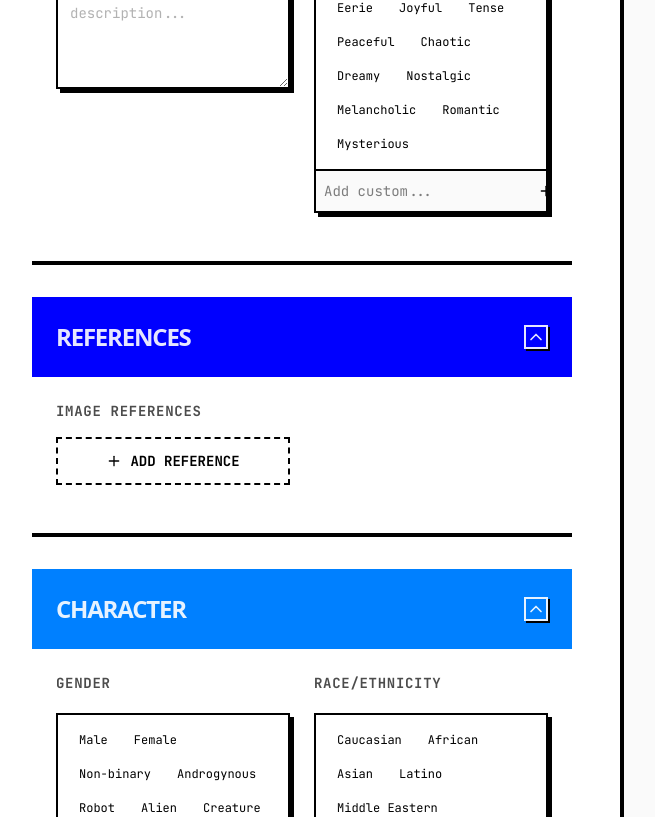
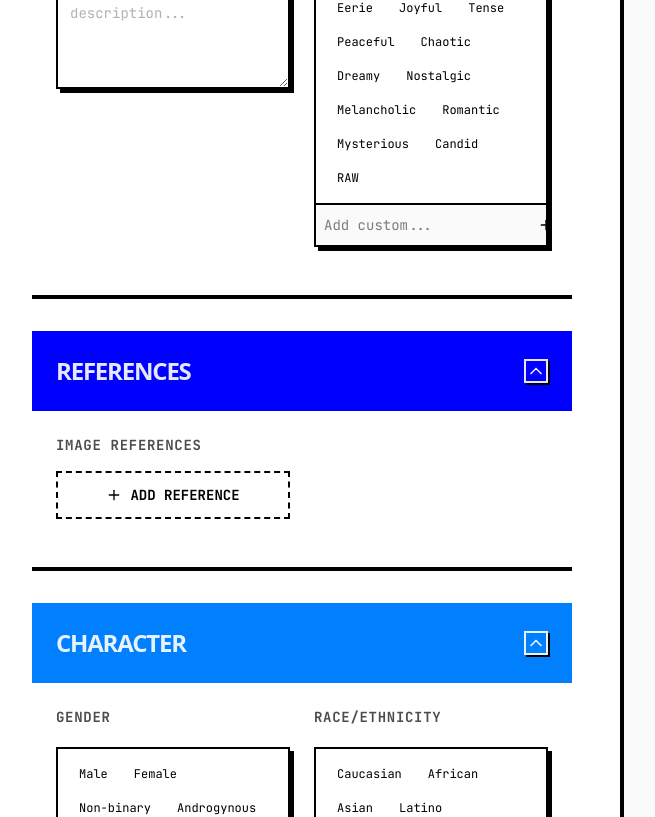
Before and after one commit to 3333444n/json-prompt-builder, a Next.js app: page / in a window 1280 px wide. Shown: the part 811-1628 px from the top of the page, without its empty margins (16-671 px from the left). Built offline with nearby package versions, Linux system fonts and the light colour scheme.

Commit message:
Refine UGC preset

```diff
--- a/components/form/presets-panel.tsx
+++ b/components/form/presets-panel.tsx
@@ -20,9 +20,44 @@ export function PresetsPanel() {
     };
 
     const applyUGC = () => {
-        updateField("cinematography", "shot_type", ["Selfie"]);
+        // Scene
+        updateField("scene", "atmosphere", ["Candid"]);
+
+        // Character
+        updateField("character", "skin", ["Subtle Subsurface Scattering", "Visible Pores", "Faint Asymmetry"]);
+
+        // Pose
+        updateField("pose", "type", ["Facing Camera"]);
+        updateField("pose", "gaze", ["Looking at Camera"]);
+        updateField("pose", "hand", ["Holding the camera"]);
+
+        // Location
+        updateField("place", "setting", ["Indoor"]);
+        updateField("place", "location", ["Bedroom"]);
+        updateField("place", "time", ["Morning"]);
+        updateField("place", "weather", ["Sunny"]);
+        updateField("place", "architecture", ["Modern"]);
+
+        // Lighting
+        updateField("lighting", "source", ["Sun", "Natural Light", "Window"]);
+        updateField("lighting", "color", ["Neutral"]);
+        updateField("lighting", "intensity", ["Soft"]);
+        updateField("lighting", "direction", ["Side"]);
+        updateField("lighting", "shadows", ["Soft"]);
+        updateField("lighting", "contrast-ratio", ["2:1 Low"]);
+
+        // Camera / Cinematography
         updateField("cinematography", "camera", ["iPhone"]);
+        updateField("cinematography", "photo_style", ["UGC", "Hyperrealistic"]);
+        updateField("cinematography", "camera_angle", ["Selfie", "Eye Level"]);
         updateField("cinematography", "lighting_style", ["Natural"]);
+        updateField("cinematography", "lenses", ["Phone Lenses"]);
+        updateField("cinematography", "film_stock", ["iPhone color"]);
+        updateField("cinematography", "format", [".heic"]);
+
+        // Clothing (optional, matching existing preset style if needed, but screenshot didn't specify.
+        // Keeping it cleared or default if not specified is safer, but 'Casual' fits the vibe.
+        // User asked to INCLUDE options from screenshot. I'll stick to just those options.)
         updateField("clothing", "style", ["Casual"]);
     };
 
--- a/lib/section-data.ts
+++ b/lib/section-data.ts
@@ -9,7 +9,7 @@ export const SECTIONS: SectionConfig[] = [
         descriptionPrefix: "SCENE:",
         fields: [
             { id: "description", label: "Scene Description", options: [], type: "textarea" },
-            { id: "atmosphere", label: "Atmosphere", options: ["Eerie", "Joyful", "Tense", "Peaceful", "Chaotic", "Dreamy", "Nostalgic", "Melancholic", "Romantic", "Mysterious"] },
+            { id: "atmosphere", label: "Atmosphere", options: ["Eerie", "Joyful", "Tense", "Peaceful", "Chaotic", "Dreamy", "Nostalgic", "Melancholic", "Romantic", "Mysterious", "Candid", "RAW"] },
         ]
     },
     {
@@ -62,10 +62,9 @@ export const SECTIONS: SectionConfig[] = [
         visibleFor: ["photo", "video"],
         descriptionPrefix: "POSE:",
         fields: [
-            { id: "type", label: "Pose Type", options: ["Standing", "Sitting", "Lying Down", "Walking", "Running", "Jumping", "Fighting", "Dancing", "Floating", "Flying", "Falling", "Kneeling"] },
-            { id: "angle", label: "Angle", options: ["Front View", "Side View", "Back View", "Three-Quarter View", "Over-the-shoulder", "Dynamic Angle"] },
-            { id: "framing", label: "Framing", options: ["Close-up", "Medium Shot", "Full Body", "Cowboy Shot", "Extreme Close-up", "Wide Shot"] },
+            { id: "type", label: "Pose Type", options: ["Standing", "Sitting", "Lying Down", "Walking", "Running", "Jumping", "Fighting", "Dancing", "Floating", "Flying", "Falling", "Kneeling", "Facing Camera", "Back to Camera", "Profile View", "Side View", "Three-Quarter View", "Over-the-shoulder", "Dynamic Angle"] },
             { id: "gaze", label: "Gaze", options: ["Looking at Camera", "Looking Away", "Looking Up", "Looking Down", "Closed Eyes", "Squinting"] },
+            { id: "hand", label: "Hand", options: ["Holding a microphone", "Holding a phone", "Holding the camera", "Pointing at something"] },
         ],
     },
     {
@@ -93,12 +92,13 @@ export const SECTIONS: SectionConfig[] = [
         descriptionPrefix: "CAMERA:",
         fields: [
             { id: "photo_style", label: "Photo Style", options: ["Urban", "Editorial", "Street", "Documentary", "Black and White", "Color", "Vintage", "Analog", "UGC", "Cine Still", "Landscape", "Portrait", "Hyperrealistic"] },
-            { id: "camera_angle", label: "Camera Angle", options: ["Eye Level", "Low Angle", "High Angle", "Over the Shoulder", "Close-up", "Medium Shot", "Full Body", "Cowboy Shot", "Extreme Close-up", "Wide Shot", "Full Shot", "Medium Close-up", "American Shot", "Medium Long"] },
+            { id: "camera_angle", label: "Camera Angle", options: ["Eye Level", "Low Angle", "High Angle", "Over the Shoulder", "Close-up", "Medium Shot", "Full Body", "Cowboy Shot", "Extreme Close-up", "Wide Shot", "Full Shot", "Medium Close-up", "American Shot", "Medium Long", "Selfie"] },
             { id: "camera", label: "Camera Model", options: ["Sony A7RIV", "Canon R5", "Nikon Z9", "Leica M11", "Hasselblad", "Fujifilm GFX", "Arri Alexa", "Red Komodo", "iPhone", "Film Camera", "GoPro Hero"] },
-            { id: "lenses", label: "Lenses", options: ["8mm-fisheye", "12mm-wide angle", "24mm-normal", "35mm-medium", "50mm-telephoto", "85mm-telephoto", "105mm-telephoto", "200mm-telephoto", "Macro", "Anamorphic", "Prime", "Zoom"] },
-            { id: "film_stock", label: "Film Stock", options: ["Kodak Portra 400", "Kodak Gold 200", "Fujifilm Velvia", "Ilford HP5", "Cinestill 800T", "Ektachrome"] },
+            { id: "lenses", label: "Lenses", options: ["8mm-fisheye", "12mm-wide angle", "24mm-normal", "35mm-medium", "50mm-telephoto", "85mm-telephoto", "105mm-telephoto", "200mm-telephoto", "Macro", "Anamorphic", "Prime", "Zoom", "Phone Lenses"] },
+            { id: "film_stock", label: "Film Stock", options: ["Kodak Portra 400", "Kodak Gold 200", "Fujifilm Velvia", "Ilford HP5", "Cinestill 800T", "Ektachrome", "iPhone color"] },
             { id: "lighting_style", label: "Lighting Style", options: ["Cinematic", "Studio", "Natural", "Volumetric", "Rembrandt", "Split", "Butterfly", "Loop", "Rim Light", "Silhouette", "Neon", "Cyberpunk"] },
             { id: "effects", label: "Effects", options: ["Bokeh", "Motion Blur", "Grain", "Vignette", "Chromatic Aberration", "Lens Flare", "Double Exposure", "Glitch", "Halation", "Distortion"] },
+            { id: "format", label: "Format", options: [".heic", ".ARW", ".tif"] },
         ]
     },
     {
@@ -108,7 +108,7 @@ export const SECTIONS: SectionConfig[] = [
         visibleFor: ["photo", "video"],
         descriptionPrefix: "LIGHTING:",
         fields: [
-            { id: "source", label: "Light Source", options: ["Sun", "Moon", "Lamp", "Fire", "Neon Sign", "Candle", "Flash", "Softbox", "Ring Light"] },
+            { id: "source", label: "Light Source", options: ["Sun", "Moon", "Lamp", "Fire", "Neon Sign", "Candle", "Flash", "Softbox", "Ring Light", "Window", "Natural Light"] },
             { id: "color", label: "Light Color", options: ["Warm", "Cool", "Neutral", "Red", "Blue", "Green", "Purple", "Orange", "Multicolor"] },
             { id: "intensity", label: "Intensity", options: ["Bright", "Dim", "Soft", "Harsh", "Shadowy", "High Contrast", "Low Contrast"] },
             { id: "direction", label: "Direction", options: ["Front", "Back", "Side", "Overhead", "Underneath", "Ambient"] },
```
